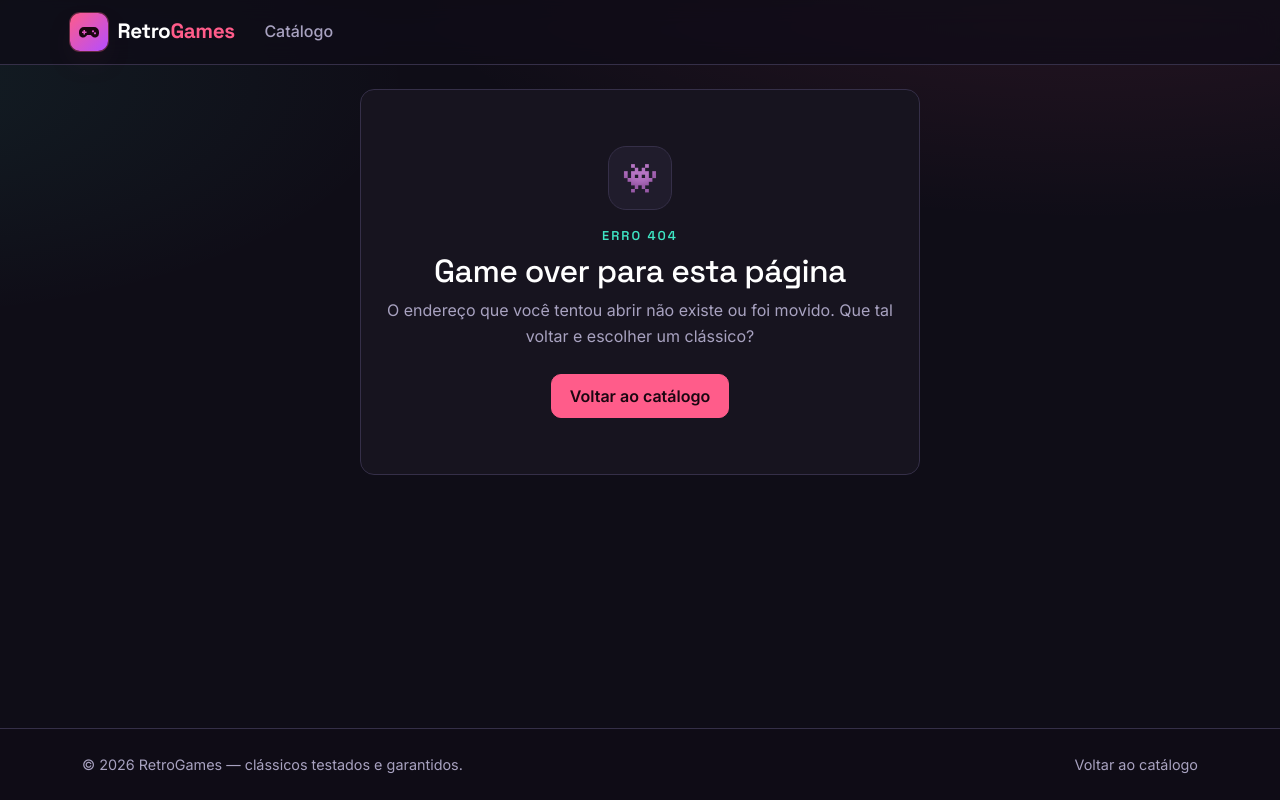
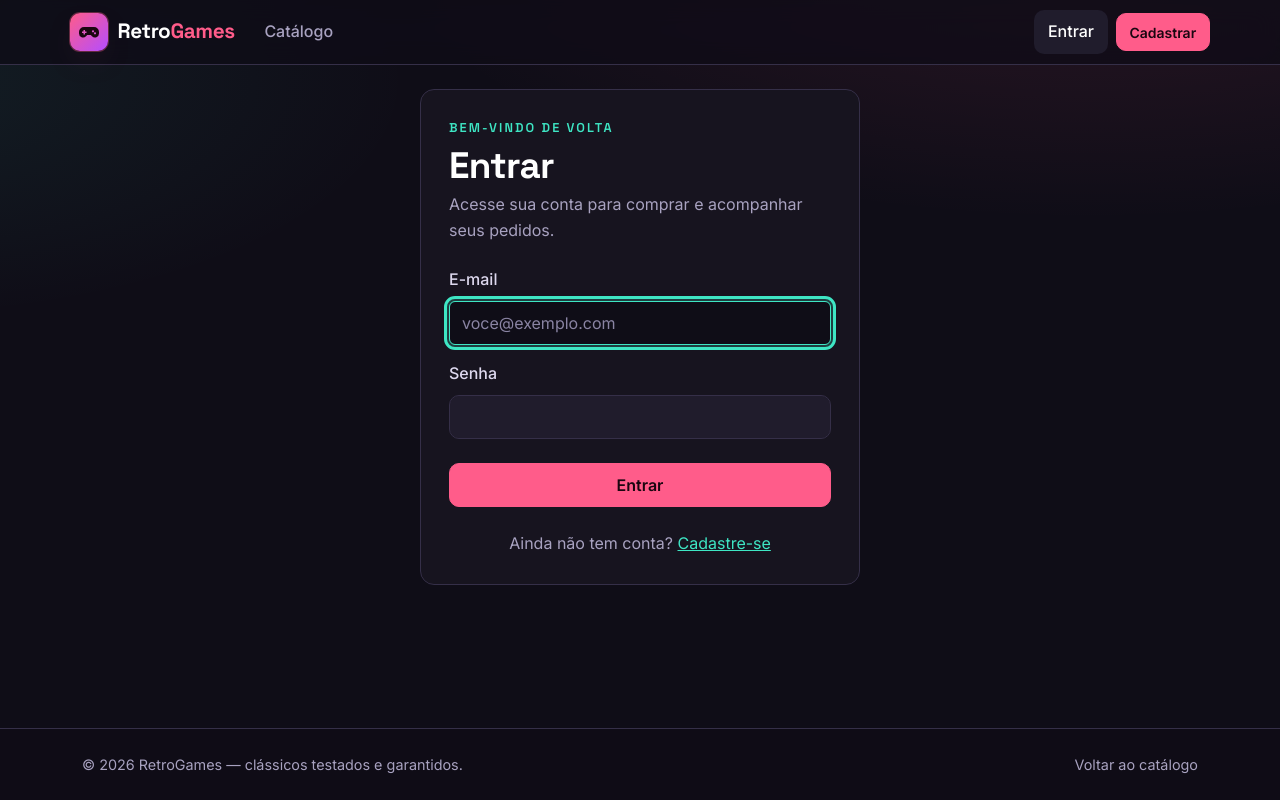
Before and after one commit to luigicustodiobq/RetroGames, a React (Vite) app in the folder retrogames.web/: page /login in a window 1280 px wide. Built offline with nearby package versions, Linux system fonts and the light colour scheme; no server answers.

Commit message:
Aula 8 - Etapa 2: Tela de Login e menu dinamico no Layout

```diff
--- a/retrogames.web/src/App.jsx
+++ b/retrogames.web/src/App.jsx
@@ -2,6 +2,7 @@ import { Route, Routes } from 'react-router-dom'
 import Layout from './components/Layout'
 import Catalogo from './pages/Catalogo/Catalogo'
 import DetalheJogo from './pages/DetalheJogo/DetalheJogo'
+import Login from './pages/Login/Login'
 import NaoEncontrada from './pages/NaoEncontrada'
 
 function App() {
@@ -10,6 +11,7 @@ function App() {
       <Route element={<Layout />}>
         <Route path="/" element={<Catalogo />} />
         <Route path="/jogos/:id" element={<DetalheJogo />} />
+        <Route path="/login" element={<Login />} />
         <Route path="*" element={<NaoEncontrada />} />
       </Route>
     </Routes>
--- a/retrogames.web/src/components/Layout.jsx
+++ b/retrogames.web/src/components/Layout.jsx
@@ -1,14 +1,26 @@
 import { useState } from 'react'
-import { Link, NavLink, Outlet } from 'react-router-dom'
+import { Link, NavLink, Outlet, useNavigate } from 'react-router-dom'
+import { useAutenticacao } from '../hooks/useAutenticacao'
 import Logo from './Logo'
+
+const ANO_ATUAL = new Date().getFullYear()
 
 /**
  * Estrutura comum a todas as páginas: barra de navegação responsiva
  * (menu colapsável em telas estreitas), conteúdo da rota e rodapé.
+ * O menu muda conforme quem está logado (visitante, cliente ou administrador).
  */
 export default function Layout() {
+  const { usuario, estaAutenticado, ehAdministrador, sair } = useAutenticacao()
+  const navigate = useNavigate()
   const [menuAberto, setMenuAberto] = useState(false)
   const fecharMenu = () => setMenuAberto(false)
+
+  async function aoSair() {
+    fecharMenu()
+    await sair()
+    navigate('/')
+  }
 
   return (
     <>
@@ -39,6 +51,51 @@ export default function Layout() {
                   Catálogo
                 </NavLink>
               </li>
+
+              {ehAdministrador && (
+                <li className="nav-item dropdown">
+                  <button
+                    type="button"
+                    className="nav-link dropdown-toggle btn btn-link text-start"
+                    data-bs-toggle="dropdown"
+                    aria-expanded="false"
+                  >
+                    Administração
+                  </button>
+                  <ul className="dropdown-menu">
+                    <li>
+                      <Link to="/admin/jogos" className="dropdown-item" onClick={fecharMenu}>Jogos</Link>
+                    </li>
+                    <li>
+                      <Link to="/admin/plataformas" className="dropdown-item" onClick={fecharMenu}>Plataformas</Link>
+                    </li>
+                  </ul>
+                </li>
+              )}
+            </ul>
+
+            <ul className="navbar-nav align-items-lg-center gap-2">
+              {estaAutenticado ? (
+                <>
+                  <li className="nav-item rg-saudacao px-lg-2">
+                    Olá, <strong>{usuario.nome}</strong>
+                  </li>
+                  <li className="nav-item">
+                    <button type="button" className="btn btn-outline-light btn-sm" onClick={aoSair}>
+                      Sair
+                    </button>
+                  </li>
+                </>
+              ) : (
+                <>
+                  <li className="nav-item">
+                    <NavLink to="/login" className="nav-link" onClick={fecharMenu}>Entrar</NavLink>
+                  </li>
+                  <li className="nav-item">
+                    <Link to="/cadastro" className="btn btn-primary btn-sm" onClick={fecharMenu}>Cadastrar</Link>
+                  </li>
+                </>
+              )}
             </ul>
           </div>
         </nav>
@@ -50,7 +107,7 @@ export default function Layout() {
 
       <footer className="rg-rodape py-4">
         <div className="container d-flex flex-column flex-md-row gap-2 justify-content-between align-items-md-center">
-          <span>© {new Date().getFullYear()} RetroGames — clássicos testados e garantidos.</span>
+          <span>© {ANO_ATUAL} RetroGames — clássicos testados e garantidos.</span>
           <Link to="/">Voltar ao catálogo</Link>
         </div>
       </footer>
--- /dev/null
+++ b/retrogames.web/src/pages/Login/Login.jsx
@@ -0,0 +1,84 @@
+import { useState } from 'react'
+import { Link, useNavigate, useSearchParams } from 'react-router-dom'
+import { obterMensagemErro } from '../../api/erros'
+import { useAutenticacao } from '../../hooks/useAutenticacao'
+
+/** Tela de login (rota "/login"). Após entrar, volta para ?voltarPara= ou para o catálogo. */
+export default function Login() {
+  const { entrar } = useAutenticacao()
+  const navigate = useNavigate()
+  const [searchParams] = useSearchParams()
+  const voltarPara = searchParams.get('voltarPara') || '/'
+
+  const [email, setEmail] = useState('')
+  const [senha, setSenha] = useState('')
+  const [enviando, setEnviando] = useState(false)
+  const [erro, setErro] = useState('')
+
+  async function aoEnviar(evento) {
+    evento.preventDefault()
+    setEnviando(true)
+    setErro('')
+    try {
+      await entrar(email.trim(), senha)
+      navigate(voltarPara, { replace: true })
+    } catch (falha) {
+      setErro(obterMensagemErro(falha))
+      setEnviando(false)
+    }
+  }
+
+  return (
+    <section className="mx-auto" style={{ maxWidth: 440 }}>
+      <div className="rg-painel">
+        <p className="rg-eyebrow">Bem-vindo de volta</p>
+        <h1 className="rg-titulo-pagina mb-1">Entrar</h1>
+        <p className="rg-subtitulo mb-4">Acesse sua conta para comprar e acompanhar seus pedidos.</p>
+
+        {erro && (
+          <div className="alert alert-danger" role="alert">{erro}</div>
+        )}
+
+        <form onSubmit={aoEnviar} noValidate={false}>
+          <div className="mb-3">
+            <label htmlFor="login-email" className="form-label">E-mail</label>
+            <input
+              id="login-email"
+              type="email"
+              className="form-control"
+              autoComplete="email"
+              placeholder="voce@exemplo.com"
+              value={email}
+              onChange={(e) => setEmail(e.target.value)}
+              required
+              autoFocus
+            />
+          </div>
+          <div className="mb-4">
+            <label htmlFor="login-senha" className="form-label">Senha</label>
+            <input
+              id="login-senha"
+              type="password"
+              className="form-control"
+              autoComplete="current-password"
+              value={senha}
+              onChange={(e) => setSenha(e.target.value)}
+              required
+            />
+          </div>
+          <button type="submit" className="btn btn-primary w-100" disabled={enviando}>
+            {enviando && <span className="spinner-border spinner-border-sm" aria-hidden="true" />}
+            {enviando ? 'Entrando...' : 'Entrar'}
+          </button>
+        </form>
+
+        <p className="text-center text-body-secondary mt-4 mb-0">
+          Ainda não tem conta?{' '}
+          <Link to={`/cadastro${voltarPara !== '/' ? `?voltarPara=${encodeURIComponent(voltarPara)}` : ''}`}>
+            Cadastre-se
+          </Link>
+        </p>
+      </div>
+    </section>
+  )
+}
```
